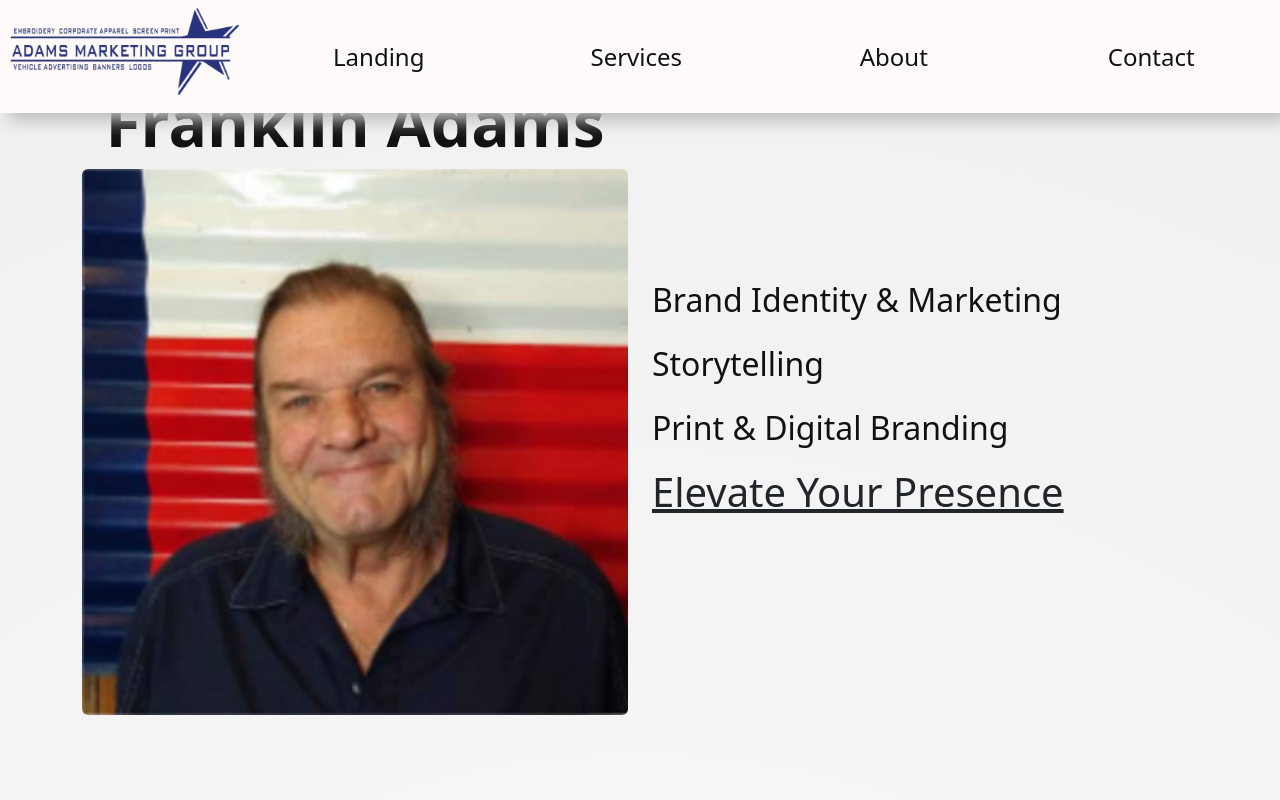
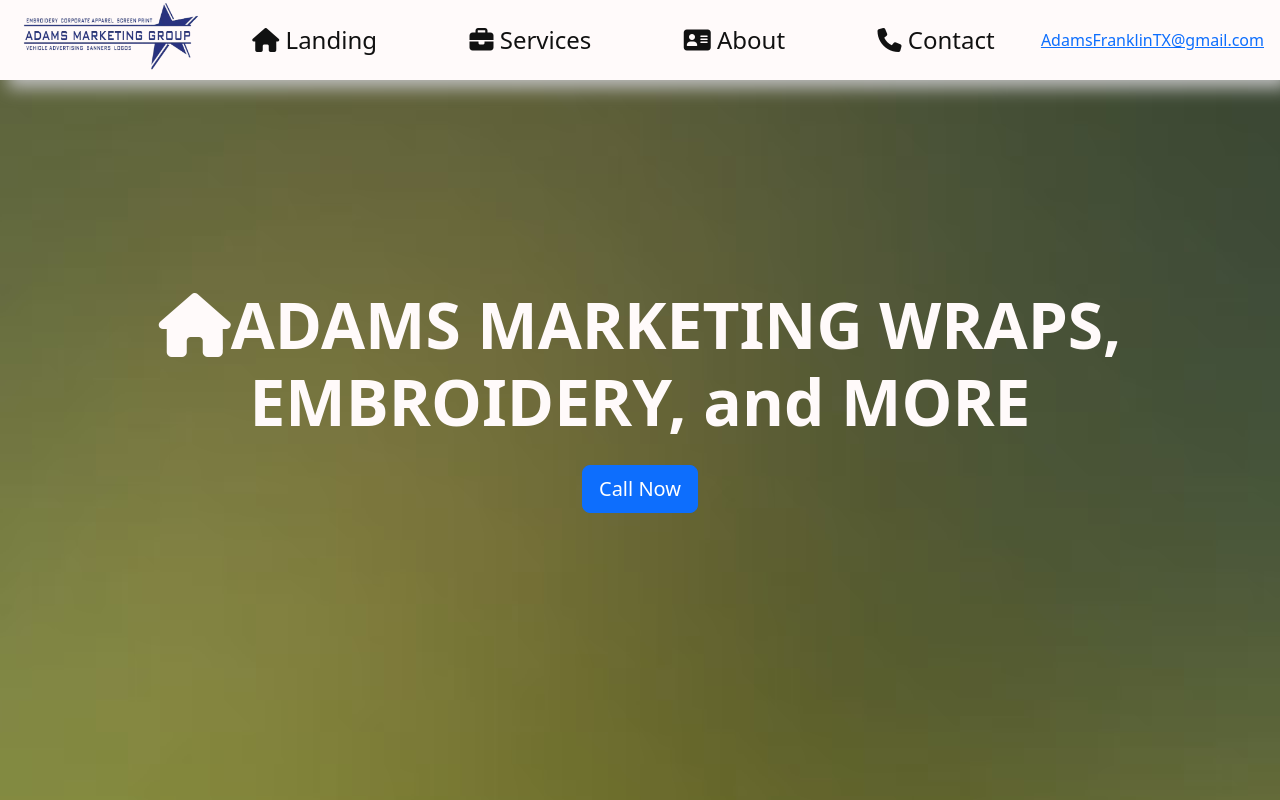
Before and after one commit to WavisDavis628/WebPieces, a plain HTML site: page FranklinAdams/main.html in a window 1280 px wide. Shown: the top 800 px of the page. Drawn offline with nearby package versions, Linux system fonts and the light colour scheme.

Commit message:
Changed colors around, added placeholder picture to landing, added icons to navbar links and respective titles, moved profile to about, added descrption to landing and ideal clientel to contact section

```diff
--- a/FranklinAdams/main.html
+++ b/FranklinAdams/main.html
@@ -8,6 +8,8 @@
     <!-- Bootstrap 5.3 CSS -->
     <link rel="stylesheet" href="https://cdn.jsdelivr.net/npm/bootstrap@5.3.0/dist/css/bootstrap.min.css">
 
+    <!-- Font Awesome -->
+    <script src="https://kit.fontawesome.com/ebae335fd7.js" crossorigin="anonymous"></script>
 
     <style>
         :root{
@@ -21,6 +23,9 @@
         html{
           scroll-behavior: smooth;
         }
+        .navbar{
+          padding: 1rem;
+        }
         .navbar-nav .nav-link{
             color: var(--Black);
         }
@@ -29,14 +34,17 @@
             box-shadow: 8px 8px 16px var(--Shadow);
         }
         #logo{
-          width: 250px;
-          height: auto;
+          width: auto;
+          height: 80px;
         }
         body{
           background: radial-gradient(circle, rgba(255, 255, 255, 1) 0%, rgba(245, 245, 245, 1) 50%, rgba(240, 240, 240, 1) 100%);
         }
-        #Landing p {
-          color: var(--Black);
+        #Landing{
+          background: url(/FranklinAdams/images/placeholder_Blur.jpg) no-repeat center;
+        }
+        #Landing h1 {
+          color: var(--OffWhite);
 
           font-weight: 400;
         }
@@ -70,19 +78,44 @@
 <body>
 
 
-  <nav class="navbar navbar-expand-lg fixed-top nav-justified py-1">
+  <nav class="navbar navbar-light navbar-expand-lg fixed-top py-0">
+
     <img src="/FranklinAdams/images/Adams-Marketing-Logo.png" class="img-fluid" id="logo">
+
+    <!-- Mobile adjustment -->
     <button class="navbar-toggler" type="button" data-bs-toggle="collapse" data-bs-target="#navbarNavAltMarkup" aria-controls="navbarNavAltMarkup" aria-expanded="false" aria-label="Toggle navigation">
       <span class="navbar-toggler-icon"></span>
     </button>
-    <div class="collapse navbar-collapse" id="navbarNavAltMarkup">
-      <div class="navbar-nav nav-justified w-100 sections">
-        <a class="nav-item nav-link fs-4" href="#Landing">Landing</a>
-        <a class="nav-item nav-link fs-4" href="#Services">Services</a>
-        <a class="nav-item nav-link fs-4" href="#About">About</a>
-        <a class="nav-item nav-link fs-4" href="#Contact">Contact</a>
+
+    <!-- Navbar Links -->
+    <div class="collapse navbar-collapse">
+
+      <div class="navbar-nav d-flex justify-content-around w-100 ">
+
+        <a class="nav-item nav-link fs-4" href="#Landing">
+          <i class="fa-solid fa-house"></i>
+          Landing</a>
+
+        <a class="nav-item nav-link fs-4" href="#Services">
+          <i class="fa-solid fa-briefcase"></i>
+          Services</a>
+
+        <a class="nav-item nav-link fs-4" href="#About">
+          <i class="fa-solid fa-address-card"></i>
+          About</a>
+
+        <a class="nav-item nav-link fs-4" href="#Contact">
+          <i class="fa-solid fa-phone"></i>
+          Contact
+        </a>
+
+
       </div>
+
     </div>
+
+    <a class="fs-6" href="mailto:AdamsFranklinTX@gmail.com">AdamsFranklinTX@gmail.com</a>
+
   </nav>
 
 
@@ -90,16 +123,15 @@
    <!-- Section 1: Landing -->
   <section id="Landing" class="section py-5">
     <div class="container">
-        <div class="row align-items-center text-center text-md-start">
-            <div class="col-sm-12 col-md-6 text-center">
-                <h1 class="display-3 fw-bold">Franklin Adams</h1>
-                <img src="/FranklinAdams/images/profileXL.png" alt="Profile" class="img-fluid rounded profile-image">
+        <div class="row">
+            <div class="col-md-12">
+                <h1 class="display-3 fw-bold"><i class="fa-solid fa-house"></i>ADAMS MARKETING WRAPS, EMBROIDERY, and MORE</h1>
+
             </div>
-            <div class="col-sm-12 col-md-6 text-md-start aboutMe mt-4 mt-md-0">
-              <p class="fs-2">Brand Identity & Marketing</p>
-              <p class="fs-2">Storytelling</p>
-              <p class="fs-2">Print & Digital Branding</p>
-              <h2 class="fs-1"><u>Elevate Your Presence</u></h2>
+            <div>
+              <a href="#Contact" class="btn btn-primary btn-lg mt-3">Call Now</a>
+            </div>
+
           </div>
         </div>
     </div>
@@ -110,7 +142,7 @@
     <div class="container text-center">
 
       <!-- Title: Our Services -->
-      <h1 class="display-1">Our Services</h1>
+      <h1 class="display-1"><i class="fa-solid fa-briefcase"></i>Our Services</h1>
 
       <!-- Image Grid -->
       <div class="row g-2">
@@ -137,9 +169,18 @@
     <div class="container text-center pt-5">
 
       <!-- Title -->
-      <h1 class="display-2">About</h1>
+      <h1 class="display-2 mb-4"><i class="fa-solid fa-address-card"></i>About</h1>
 
-      <!-- Paragraph -->
+      <!-- Grid Layout -->
+      <div class="row align-items-center">
+
+        <!-- Image Column (Left) -->
+        <div class="col-md-6 text-center text-lg-start">
+          <img src="/FranklinAdams/images/profileXL.png" alt="Profile" class="img-fluid rounded profile-image">
+        </div>
+
+        <!-- Text Column (Right) -->
+        <div class="col-md-6 text-lg-start">
           <p class="fs-3">
             At Adams Marketing Group, we understand that your brand's
             identity is more than just a logo—it's the essence of your business.
@@ -148,17 +189,30 @@
             lettering and window film, we ensure that every product not only meets
             but exceeds your expectations, reinforcing your brand's presence in every detail.
           </p>
+        </div>
 
-    </div>
+      </div> <!-- End Row -->
+
+    </div> <!-- End Container -->
   </section>
+
 
   <!-- Contact Section -->
   <section id="Contact" class="section">
     <div class="container text-center">
 
       <!-- Title -->
-    <h1 class="display-4">Contact</h1>
+      <h1 class="display-4"><i class="fa-solid fa-phone"></i>Contact</h1>
 
+      <!-- Description -->
+    <div class="col-md-12">
+      <p class="fs-3 py-5">Our ideal clients are small to medium-sized businesses, entrepreneurs,
+         and organizations looking to enhance their brand visibility. We serve local
+        businesses, contractors, food trucks, corporate teams, and event organizers
+        needing custom vehicle wraps, branded apparel, and promotional materials to
+        stand out and make a lasting impression.
+      </p>
+    </div>
         <!-- Contact Information -->
         <p class="fs-3">
           Email: <a href="mailto:AdamsFranklinTX@gmail.com">AdamsFranklinTX@gmail.com</a>
```
Also changed, not shown: FranklinAdams/images/placeholder_Blur.jpg (added), aboutme.html (renamed from FranklinAdams/aboutme.html), services.html (renamed from FranklinAdams/services.html). Lines whose indentation alone changed are shown as unchanged.
